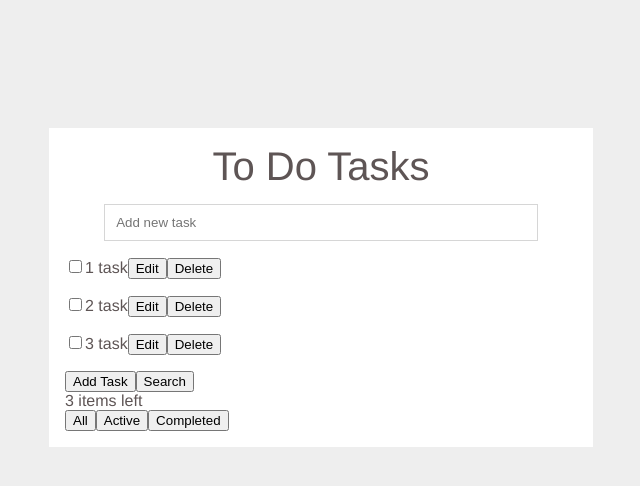
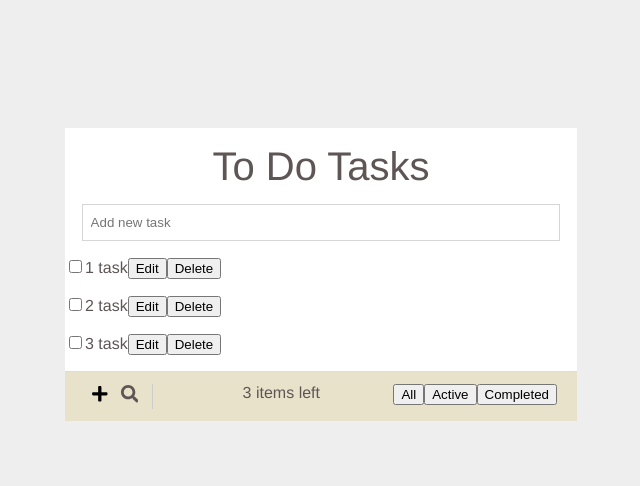
Before and after one commit to Sergey-dev10/todo-list-hooks, a React (Vite) app: page / in a window 1280 px wide. Shown: the top 486 px of the page, without its empty margins (319-959 px from the left). Built offline with nearby package versions, Linux system fonts and the light colour scheme.

Commit message:
feat: ToggleAddSearch was styled

```diff
--- a/package.json
+++ b/package.json
@@ -14,6 +14,7 @@
     "nanoid": "^4.0.2",
     "react": "^18.2.0",
     "react-dom": "^18.2.0",
+    "react-icons": "^4.10.1",
     "styled-components": "^6.0.7"
   },
   "devDependencies": {
--- a/src/components/ActionPanel/ActionPanel.jsx
+++ b/src/components/ActionPanel/ActionPanel.jsx
@@ -1,12 +1,13 @@
 import {Info} from "../Info";
 import {Filter} from "../Filter";
 import {ToggleAddSearch} from "../ToggleAddSearch";
+import {ActionPanelWrapper} from "./ActionPanel.styles.js";
 export const ActionPanel = ({tasks, onHandleFilter, onHandleToggleAction}) => {
     return (
-        <div>
+        <ActionPanelWrapper>
             <ToggleAddSearch onHandleToggleAction={onHandleToggleAction}/>
             <Info tasks={tasks} />
             <Filter onHandleFilter={onHandleFilter} />
-        </div>
+        </ActionPanelWrapper>
     );
 };
--- /dev/null
+++ b/src/components/ActionPanel/ActionPanel.styles.js
@@ -0,0 +1,10 @@
+import styled from "styled-components";
+
+export const ActionPanelWrapper = styled.div`
+  display: flex;
+  flex-direction: row;
+  justify-content: space-between;
+  padding: 0.75rem 1.25rem;
+  border-top: 1px solid #ddd;
+  background-color: #e8e2ca;
+`;
--- a/src/components/Info/Info.styles.js
+++ b/src/components/Info/Info.styles.js
@@ -0,0 +1 @@
+import styled from "styled-components";
--- a/src/components/Search/Search.styles.js
+++ b/src/components/Search/Search.styles.js
@@ -5,10 +5,10 @@ export const FormWrapper = styled.form`
   justify-content: center;
 `;
 export const InputWrapper = styled.input`
-  width: 80%;
-  padding: 0.2rem 0.7rem;
+  width: 90%;
+  padding: 0.2rem 0.5rem;
   height: 1.8rem;
-  border: 1px solid #cccc;
+  border: 1px solid #cccccc;
 
   &:focus {
     border-color: #66afe9;
--- a/src/components/TaskAdder/TaskAdder.styles.js
+++ b/src/components/TaskAdder/TaskAdder.styles.js
@@ -5,8 +5,8 @@ export const FormWrapper = styled.form`
   justify-content: center;
 `;
 export const InputWrapper = styled.input`
-  width: 80%;
-  padding: 0.2rem 0.7rem;
+  width: 90%;
+  padding: 0.2rem 0.5rem;
   height: 1.8rem;
   border: 1px solid #cccc;
 
--- a/src/components/Todo/Todo.styles.js
+++ b/src/components/Todo/Todo.styles.js
@@ -2,6 +2,6 @@ import styled from "styled-components";
 export const TodoWrapper = styled.div`
   width: 40%;
   margin: 10% auto;
-  padding: 1rem;
+  padding-top: 1rem;
   background-color: white;
 `;
--- a/src/components/ToggleAddSearch/ToggleAddSearch.jsx
+++ b/src/components/ToggleAddSearch/ToggleAddSearch.jsx
@@ -1,12 +1,22 @@
+import {FaSearch, FaPlus} from "react-icons/fa";
+import {ButtonWrapper, Button} from "./ToggleAddSearch.styles.js";
+import {useState} from "react";
 export const ToggleAddSearch = ({onHandleToggleAction}) => {
+    const [isActive, setIsActive] = useState("add");
     const handleToggleAction = (e) => {
-        onHandleToggleAction(e.target.value);
+        console.log(e.currentTarget.value);
+        setIsActive(e.currentTarget.value);
+        onHandleToggleAction(e.currentTarget.value);
     };
 
     return (
-        <div>
-            <button value="add" onClick={handleToggleAction}>Add Task</button>
-            <button value="search" onClick={handleToggleAction}>Search</button>
-        </div>
+        <ButtonWrapper>
+            <Button isActive={isActive === "add"} value="add" onClick={handleToggleAction}>
+                <FaPlus/>
+            </Button>
+            <Button isActive={isActive === "search"} value="search" onClick={handleToggleAction}>
+                <FaSearch/>
+            </Button>
+        </ButtonWrapper>
     );
 };
--- /dev/null
+++ b/src/components/ToggleAddSearch/ToggleAddSearch.styles.js
@@ -0,0 +1,13 @@
+import styled from "styled-components";
+
+export const ButtonWrapper = styled.div`
+  margin-right: 1rem;
+  padding-right: 0.5rem;
+  border-right: 1px solid #ccc;
+`;
+export const Button = styled.button`
+  background: none;
+  border: none;
+  font-size: 1.1rem;
+  color: ${props => props.isActive ? "#000000" : "#5e5555"};
+`;
```
Also changed, not shown: 1 other file (tests, documents, lock files or other folders).
